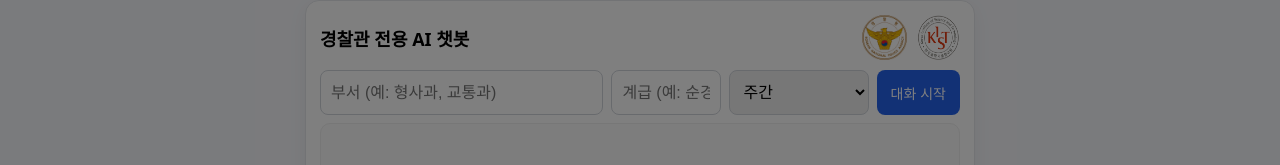
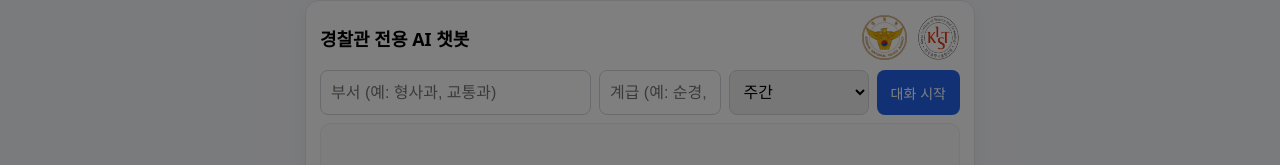
Before and after one commit to 520817/police, a React (Create React App) app in the folder police_js/: page / in a window 1280 px wide. Shown: the top 165 px of the page. Built offline with nearby package versions, Linux system fonts and the light colour scheme.

Commit message:
Update App.css

```diff
--- a/police_js/src/App.css
+++ b/police_js/src/App.css
@@ -103,9 +103,9 @@ h1 {
   outline: none;
 }
 
-/* 부서 */
+/* 계급 */
 .rank-input {
-  flex: 1;
+  flex: 1.2;
   min-width: 0;
   padding: 12px 10px;
   font-size: 16px;
```
